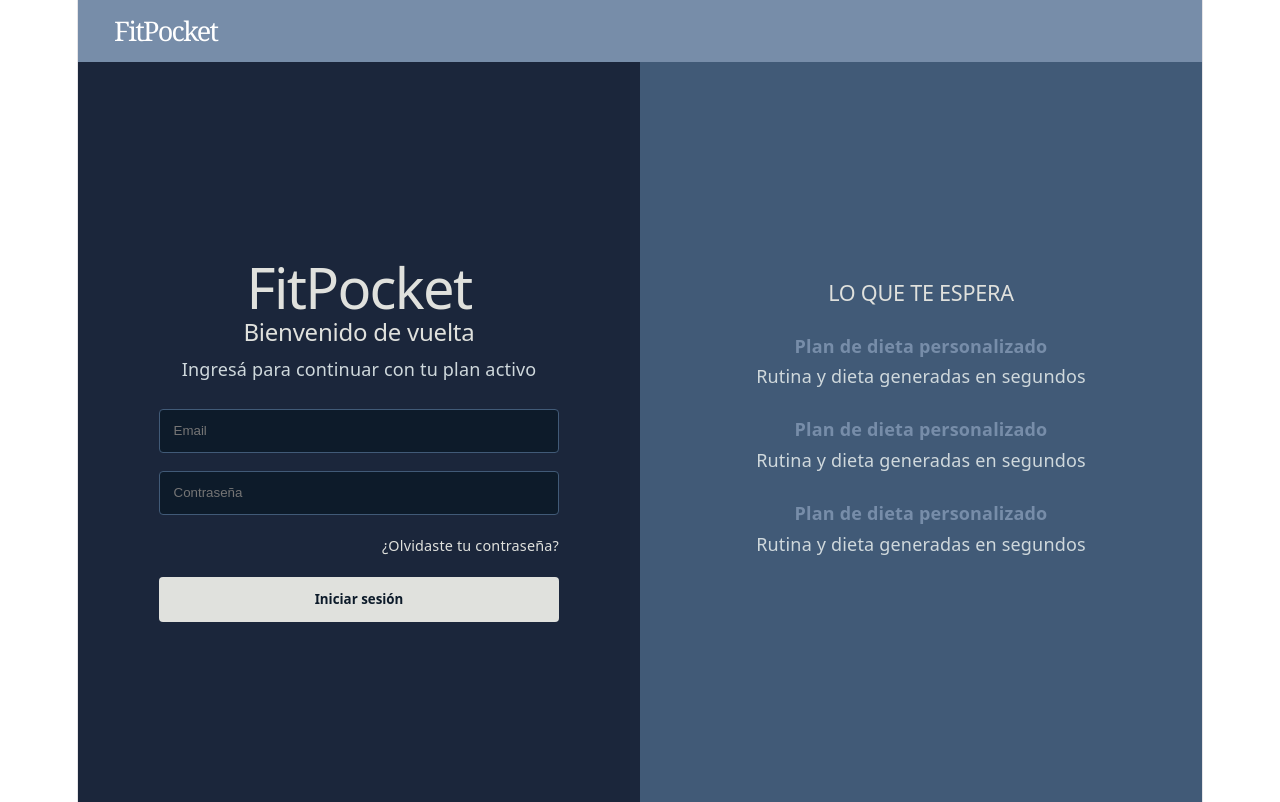
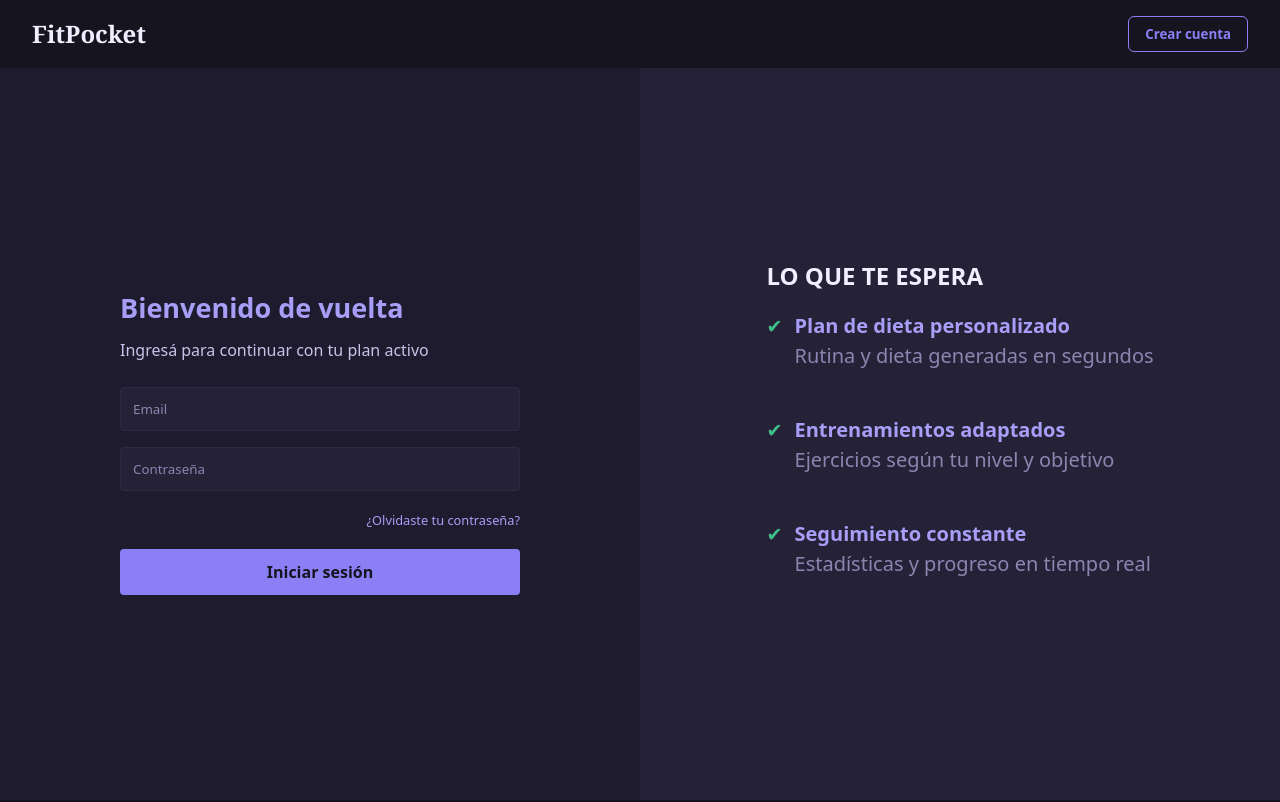
Before and after one commit to Sofipow-007/FitPocket, a React app in the folder fullStack/frontend/: page / in a window 1280 px wide. Built offline with nearby package versions, Linux system fonts and the light colour scheme; the HTML template or start-up script is replaced by a standard one.

Commit message:
Se terminó la vista de login

```diff
--- a/fullStack/frontend/src/App.css
+++ b/fullStack/frontend/src/App.css
@@ -1,21 +1,32 @@
 .App {
-  background-color: var(--bg1);
-  min-height: 100vh;
   display: flex;
   flex-direction: column;
+  height: 100vh; /* toda la pantalla */
+  background-color: var(--bg-base);
 }
 
-main.login-layout {
+main {
+  flex: 1; /* ocupa todo el espacio restante debajo del Navbar */
+  display: flex;
+}
+
+.login-container {
+  flex: 1;
+  display: flex;
+  flex-direction: column;
+  width: 100%;
+}
+
+.login-page {
   flex: 1;
   display: grid;
-  grid-template-columns: 1fr 1fr; /* dos columnas iguales */
-  gap: 0;
-  padding: 0; /* quitamos padding para que llegue a los bordes */
+  grid-template-columns: 1fr 1fr;
   width: 100%;
 }
 
 @media (max-width: 768px) {
-  main.login-layout {
-    grid-template-columns: 1fr; /* en mobile se apilan */
+  .login-page {
+    grid-template-columns: 1fr;
+    height: auto;
   }
 }
--- a/fullStack/frontend/src/App.jsx
+++ b/fullStack/frontend/src/App.jsx
@@ -5,12 +5,12 @@ import Login from "./pages/Login/Login";
 function App() {
   return (
     <div className="App">
-      <Navbar />
-      <main>
+      <main className="main-content">
         <Login />
       </main>
     </div>
   );
 }
 
+
 export default App;
--- a/fullStack/frontend/src/components/componentsLogin/LoginForm.css
+++ b/fullStack/frontend/src/components/componentsLogin/LoginForm.css
@@ -4,19 +4,23 @@
 }
 
 .login-form h1 {
-  color: var(--vio);
-  margin-bottom: 1rem;
+  font-family: var(--heading);
+  font-weight: 700;
+  color: var(--texto-primario); /* título principal */
 }
 
 .login-form h2 {
+  font-family: var(--heading);
+  font-weight: 600;
   margin-bottom: 0.5rem;
-  color: var(--vio);
+  color: var(--vio-suave);      /* subtítulo */
 }
 
 .login-form p {
   margin-bottom: 1.5rem;
   font-size: 1rem;
-  color: var(--ink2);
+  color: var(--texto-secundario);
+  font-family: var(--sans);
 }
 
 .login-form form {
@@ -27,22 +31,28 @@
 
 .login-form input {
   padding: 0.75rem;
-  border: 1px solid var(--bg3);
+  border: 1px solid var(--bg-bordes);
   border-radius: 4px;
-  background-color: var(--bg1);
-  color: var(--ink);
+  background-color: var(--bg-inputs);
+  color: var(--texto-primario);
+  font-family: var(--sans);
+}
+
+.login-form input::placeholder {
+  color: var(--texto-terciario);
 }
 
 .login-form input:focus {
   outline: none;
-  border-color: var(--vio);
+  border-color: var(--vio-primario);
 }
 
 .forgot-password {
   font-size: 0.8rem;
-  color: var(--vio);
+  color: var(--vio-suave);
   text-align: right;
   text-decoration: none;
+  font-family: var(--sans);
 }
 
 .forgot-password:hover {
@@ -53,12 +63,14 @@
   padding: 0.75rem;
   border: none;
   border-radius: 4px;
-  background-color: var(--vio);
-  color: var(--bg1);
+  background-color: var(--vio-primario);
+  color: var(--bg-base);
   font-weight: bold;
   cursor: pointer;
+  font-family: var(--sans);
+  font-size: 1rem;
 }
 
 .login-form button:hover {
-  background-color: var(--vio3);
+  background-color: var(--vio-hover);
 }
--- a/fullStack/frontend/src/components/componentsLogin/LoginForm.jsx
+++ b/fullStack/frontend/src/components/componentsLogin/LoginForm.jsx
@@ -3,7 +3,6 @@ import "./LoginForm.css";
 export default function LoginForm() {
   return (
     <div className="login-form">
-      <h1>FitPocket</h1>
       <h2>Bienvenido de vuelta</h2>
       <p>Ingresá para continuar con tu plan activo</p>
       <form>
--- a/fullStack/frontend/src/components/componentsLogin/LoginHero.css
+++ b/fullStack/frontend/src/components/componentsLogin/LoginHero.css
@@ -0,0 +1,21 @@
+.login-hero {
+    width: 100%;
+    flex-shrink: 0; /* asegura que el header no colapse */
+  }
+
+  /* Botón secundario dentro del Navbar */
+  .btn-secondary {
+    background-color: transparent;
+    color: var(--vio-primario);
+    border: 1px solid var(--vio-primario);
+    padding: 0.5rem 1rem;
+    border-radius: 6px;
+    font-weight: 600;
+    cursor: pointer;
+    font-family: var(--sans);
+  }
+
+  .btn-secondary:hover {
+    background-color: var(--vio-hover);
+    color: var(--texto-primario);
+  }
--- a/fullStack/frontend/src/components/componentsLogin/LoginHero.jsx
+++ b/fullStack/frontend/src/components/componentsLogin/LoginHero.jsx
@@ -0,0 +1,12 @@
+import Navbar from "../NavBar/Navbar";
+import "./LoginHero.css";
+
+export default function LoginHero() {
+  return (
+    <header className="login-hero">
+      <Navbar>
+        <button className="btn btn-secondary">Crear cuenta</button>
+      </Navbar>
+    </header>
+  );
+}
--- a/fullStack/frontend/src/components/componentsLogin/LoginInfo.css
+++ b/fullStack/frontend/src/components/componentsLogin/LoginInfo.css
@@ -3,9 +3,11 @@
 }
 
 .login-info h2 {
+  font-family: var(--heading);
+  font-weight: 700;
   margin-bottom: 1.5rem;
-  color: var(--vio);
-  font-size: 1.2rem;
+  color: var(--texto-primario);
+  font-size: 1.5rem;
 }
 
 .login-info ul {
@@ -15,13 +17,24 @@
 }
 
 .login-info li {
-  margin-bottom: 1.5rem;
-  font-size: 1rem;
-  color: var(--ink2);
+  display: flex;
+  align-items: flex-start;
+  gap: 0.75rem;
+  margin-bottom: 3rem;
+  font-size: 1.25rem;
+  color: var(--texto-terciario);
+  font-family: var(--sans);
 }
 
 .login-info strong {
   display: block;
   margin-bottom: 0.25rem;
-  color: var(--vio3);
+  color: var(--vio-suave);
+  font-family: var(--heading);
 }
+
+.bullet {
+  font-size: 1.2rem;
+  color: var(--verde); /* verde semántico */
+  flex-shrink: 0;
+}
--- a/fullStack/frontend/src/components/componentsLogin/LoginInfo.jsx
+++ b/fullStack/frontend/src/components/componentsLogin/LoginInfo.jsx
@@ -6,16 +6,25 @@ export default function LoginInfo() {
       <h2>LO QUE TE ESPERA</h2>
       <ul>
         <li>
-          <strong>Plan de dieta personalizado</strong>
-          Rutina y dieta generadas en segundos
+          <span className="bullet">✔</span>
+          <div>
+            <strong>Plan de dieta personalizado</strong>
+            Rutina y dieta generadas en segundos
+          </div>
         </li>
         <li>
-          <strong>Plan de dieta personalizado</strong>
-          Rutina y dieta generadas en segundos
+          <span className="bullet">✔</span>
+          <div>
+            <strong>Entrenamientos adaptados</strong>
+            Ejercicios según tu nivel y objetivo
+          </div>
         </li>
         <li>
-          <strong>Plan de dieta personalizado</strong>
-          Rutina y dieta generadas en segundos
+          <span className="bullet">✔</span>
+          <div>
+            <strong>Seguimiento constante</strong>
+            Estadísticas y progreso en tiempo real
+          </div>
         </li>
       </ul>
     </div>
--- a/fullStack/frontend/src/index.css
+++ b/fullStack/frontend/src/index.css
@@ -1,137 +1,43 @@
 :root {
-  --text: #6b6375;
-  --text-h: #08060d;
-  --bg: #fff;
-  --border: #e5e4e7;
-  --code-bg: #f4f3ec;
-  --accent: #aa3bff;
-  --accent-bg: rgba(170, 59, 255, 0.1);
-  --accent-border: rgba(170, 59, 255, 0.5);
-  --social-bg: rgba(244, 243, 236, 0.5);
-  --shadow:
-    rgba(0, 0, 0, 0.1) 0 10px 15px -3px, rgba(0, 0, 0, 0.05) 0 4px 6px -2px;
-
+  /* Tipografía base */
   --sans: system-ui, 'Segoe UI', Roboto, sans-serif;
   --heading: system-ui, 'Segoe UI', Roboto, sans-serif;
   --mono: ui-monospace, Consolas, monospace;
 
-  font: 18px/145% var(--sans);
-  letter-spacing: 0.18px;
-  color-scheme: light dark;
-  color: var(--text);
-  background: var(--bg);
-  font-synthesis: none;
-  text-rendering: optimizeLegibility;
-  -webkit-font-smoothing: antialiased;
-  -moz-osx-font-smoothing: grayscale;
+  /* Fondos */
+  --bg-base: #16141f;     /* fondo principal */
+  --bg-superficies: #1e1b2e; /* cards, navbar, paneles */
+  --bg-inputs: #252238;   /* inputs, panel login derecho */
+  --bg-bordes: #2e2a42;   /* bordes, separadores */
 
-  @media (max-width: 1024px) {
-    font-size: 16px;
-  }
-}
+  /* Violeta — color principal */
+  --vio-primario: #8b7ff5;
+  --vio-suave: #a99ef7;
+  --vio-hover: #6c5ce7;
 
-#root {
-  width: 100%;            /* ocupa todo el ancho */
-  margin: 0;              /* sin márgenes laterales */
-  text-align: center;
-  min-height: 100vh;      /* ocupa toda la altura visible */
-  display: flex;
-  flex-direction: column;
-  box-sizing: border-box;
-  overflow: hidden;       /* evita scroll extra */
-}
+  /* Textos */
+  --texto-primario: #f0eeff;
+  --texto-secundario: #c8c3e8;
+  --texto-terciario: #8a86b0;
+  --texto-minimo: #55527a;
 
-
-:root {
-  /* Paleta para Login */
-  --bg1: #0d1b2a;   /* fondo general muy oscuro */
-  --bg2: #1b263b;   /* panel izquierdo (login form) */
-  --bg3: #415a77;   /* panel derecho (info) */
-
-  --vio: #e0e1dd;   /* títulos y botones */
-  --vio3: #778da9;  /* subtítulos, detalles */
-
-  --ink: #ffffff;   /* texto principal */
-  --ink2: #cfd8dc;  /* texto secundario */
-}
-
-
-@media (prefers-color-scheme: dark) {
-  :root {
-    --text: #9ca3af;
-    --text-h: #f3f4f6;
-    --bg: #16171d;
-    --border: #2e303a;
-    --code-bg: #1f2028;
-    --accent: #c084fc;
-    --accent-bg: rgba(192, 132, 252, 0.15);
-    --accent-border: rgba(192, 132, 252, 0.5);
-    --social-bg: rgba(47, 48, 58, 0.5);
-    --shadow:
-      rgba(0, 0, 0, 0.4) 0 10px 15px -3px, rgba(0, 0, 0, 0.25) 0 4px 6px -2px;
-  }
-
-  #social .button-icon {
-    filter: invert(1) brightness(2);
-  }
+  /* Semánticos */
+  --verde: #3dbf8a;
+  --ambar: #d4902a;
+  --rojo: #e05252;
 }
 
 body {
   margin: 0;
+  font: 18px/145% var(--sans);
+  background: var(--bg-base);
+  color: var(--texto-primario);
 }
 
 #root {
-  width: 1126px;
-  max-width: 100%;
-  margin: 0 auto;
-  text-align: center;
-  border-inline: 1px solid var(--border);
-  min-height: 100svh;
+  width: 100%;
+  height: 100vh;          /* ocupa toda la pantalla */
   display: flex;
   flex-direction: column;
   box-sizing: border-box;
 }
-
-h1,
-h2 {
-  font-family: var(--heading);
-  font-weight: 500;
-  color: var(--text-h);
-}
-
-h1 {
-  font-size: 56px;
-  letter-spacing: -1.68px;
-  margin: 32px 0;
-  @media (max-width: 1024px) {
-    font-size: 36px;
-    margin: 20px 0;
-  }
-}
-h2 {
-  font-size: 24px;
-  line-height: 118%;
-  letter-spacing: -0.24px;
-  margin: 0 0 8px;
-  @media (max-width: 1024px) {
-    font-size: 20px;
-  }
-}
-p {
-  margin: 0;
-}
-
-code,
-.counter {
-  font-family: var(--mono);
-  display: inline-flex;
-  border-radius: 4px;
-  color: var(--text-h);
-}
-
-code {
-  font-size: 15px;
-  line-height: 135%;
-  padding: 4px 8px;
-  background: var(--code-bg);
-}
--- a/fullStack/frontend/src/pages/Login/Login.css
+++ b/fullStack/frontend/src/pages/Login/Login.css
@@ -1,32 +1,32 @@
 .login-page {
   display: grid;
   grid-template-columns: 1fr 1fr;
-  min-height: calc(100vh - 60px); /* resta la altura del navbar */
+  height: 100%;        /* ocupa toda la pantalla */
   width: 100%;
 }
 
-
 .login-left {
-  background-color: var(--bg2); /* panel más oscuro */
+  background-color: var(--bg-superficies); /* panel izquierdo */
   display: flex;
   justify-content: center;
   align-items: center;
   padding: 3rem;
-  color: var(--ink);
+  color: var(--texto-primario);
 }
 
 .login-right {
-  background-color: var(--bg3); /* panel más claro */
+  background-color: var(--bg-inputs); /* panel derecho */
   display: flex;
   justify-content: center;
   align-items: center;
   padding: 3rem;
-  color: var(--ink);
+  color: var(--texto-primario);
 }
 
 @media (max-width: 768px) {
   .login-page {
-    grid-template-columns: 1fr; /* en mobile se apilan */
+    grid-template-columns: 1fr;
+    height: auto;
   }
 
   .login-left,
--- a/fullStack/frontend/src/pages/Login/Login.jsx
+++ b/fullStack/frontend/src/pages/Login/Login.jsx
@@ -1,9 +1,12 @@
 import "./Login.css";
 import LoginForm from "../../components/componentsLogin/LoginForm";
 import LoginInfo from "../../components/componentsLogin/LoginInfo";
+import LoginHero from "../../components/componentsLogin/LoginHero";
 
 export default function Login() {
   return (
+    <div className="login-container">
+      <LoginHero />
       <div className="login-page">
         <div className="login-left">
           <LoginForm />
@@ -12,5 +15,6 @@ export default function Login() {
           <LoginInfo />
         </div>
       </div>
+    </div>
   );
 }
```
Lines whose indentation alone changed are shown as unchanged.
